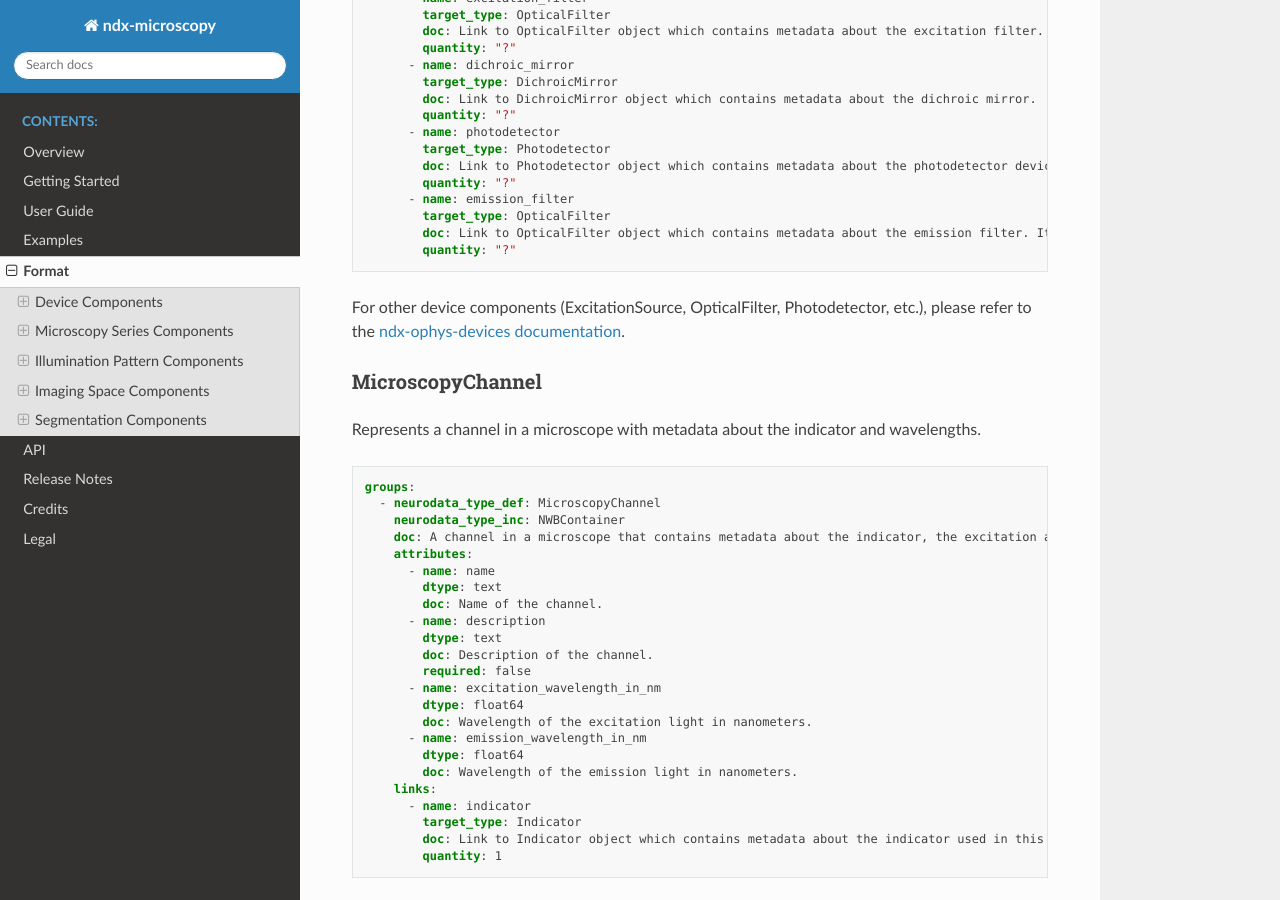
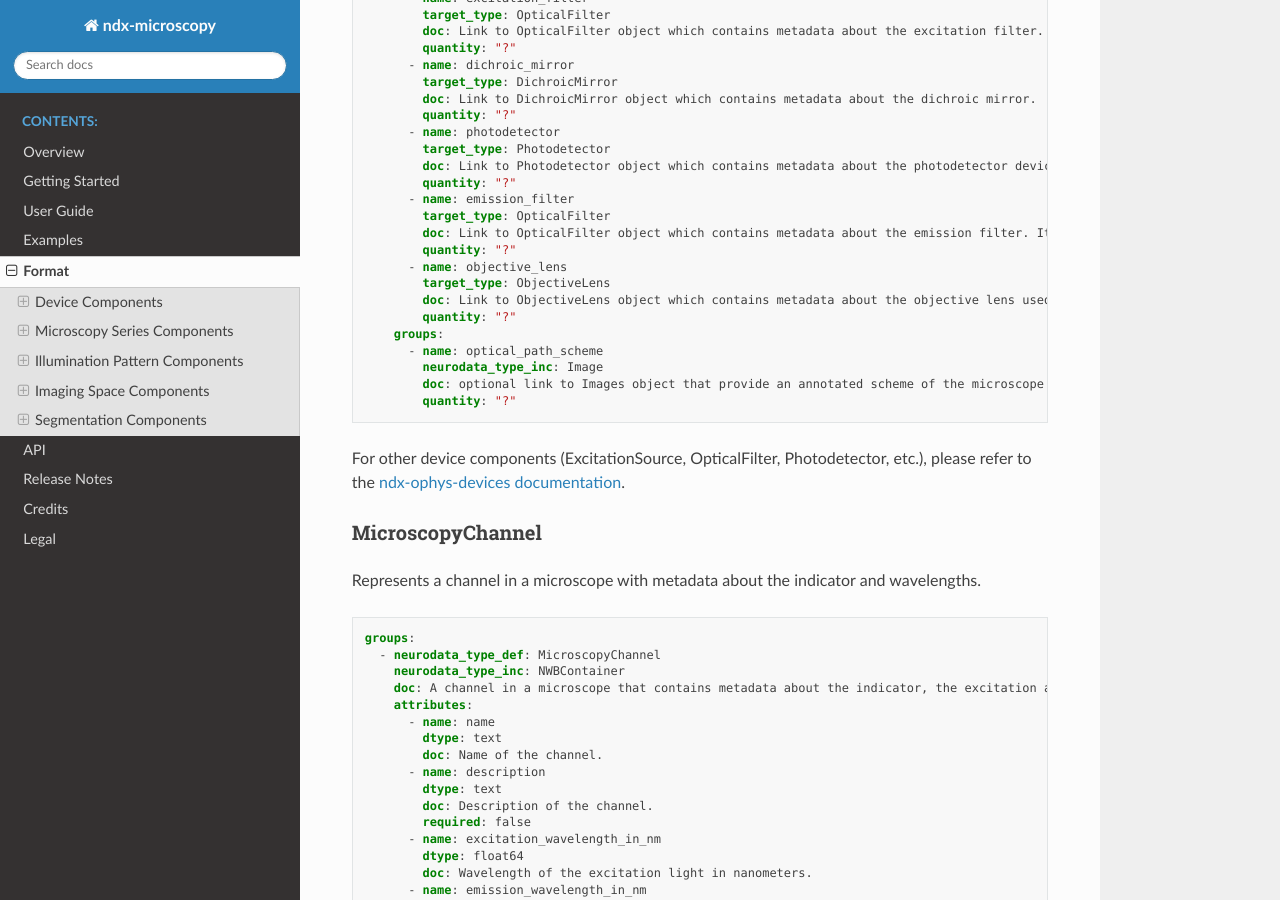
Before and after one commit to catalystneuro/ndx-microscopy, a Sphinx documentation site: the page built from docs/source/format.rst, in a window 1280 px wide and 900 px high, scrolled down 1233 px. Built offline with Sphinx 7.4.7 and the Read the Docs theme 3.1.0, drawn with Linux system fonts in a browser that asks for light colours.

Commit message:
Add optional `optical_path_scheme` field to `MicroscopyRig`

```diff
--- a/docs/source/format.rst
+++ b/docs/source/format.rst
@@ -72,6 +72,15 @@ A collection of devices and metadata that make up the microscopy rig.
           - name: emission_filter
             target_type: OpticalFilter
             doc: Link to OpticalFilter object which contains metadata about the emission filter. It can be either a BandOpticalFilter (e.g., 'Bandpass', 'Bandstop', 'Longpass', 'Shortpass') or a EdgeOpticalFilter (Longpass or Shortpass).
+            quantity: "?"
+          - name: objective_lens
+            target_type: ObjectiveLens
+            doc: Link to ObjectiveLens object which contains metadata about the objective lens used in the microscopy rig.
+            quantity: "?"
+        groups:
+          - name: optical_path_scheme
+            neurodata_type_inc: Image
+            doc: optional link to Images object that provide an annotated scheme of the microscope and / or optical path.
             quantity: "?"
 
 For other device components (ExcitationSource, OpticalFilter, Photodetector, etc.), please refer to the `ndx-ophys-devices documentation <https://ndx-ophys-devices.readthedocs.io/>`_.
```
Also changed, not shown: CHANGELOG.md (+1 -0 lines), README.md (+12 -0 lines), docs/source/user_guide.rst (+10 -1 lines), 3 other files.
